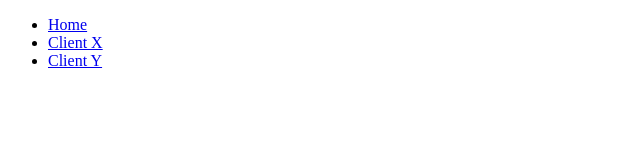
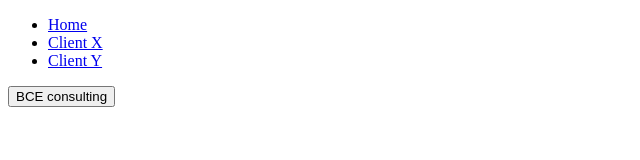
Before and after one commit to business-case-entrepreneurs/sante-cs-tabs-test, a website: page docs/index.html in a window 1280 px wide. Shown: the whole page, without its empty margins (0-640 px from the left). Drawn offline with Linux system fonts and the light colour scheme.

Commit message:
add button for external page test

```diff
--- a/docs/index.html
+++ b/docs/index.html
@@ -20,5 +20,9 @@
         >
       </li>
     </ul>
+
+    <button onclick="opw('https://bce.consulting')">
+      BCE consulting
+    </button>
   </body>
 </html>
```
